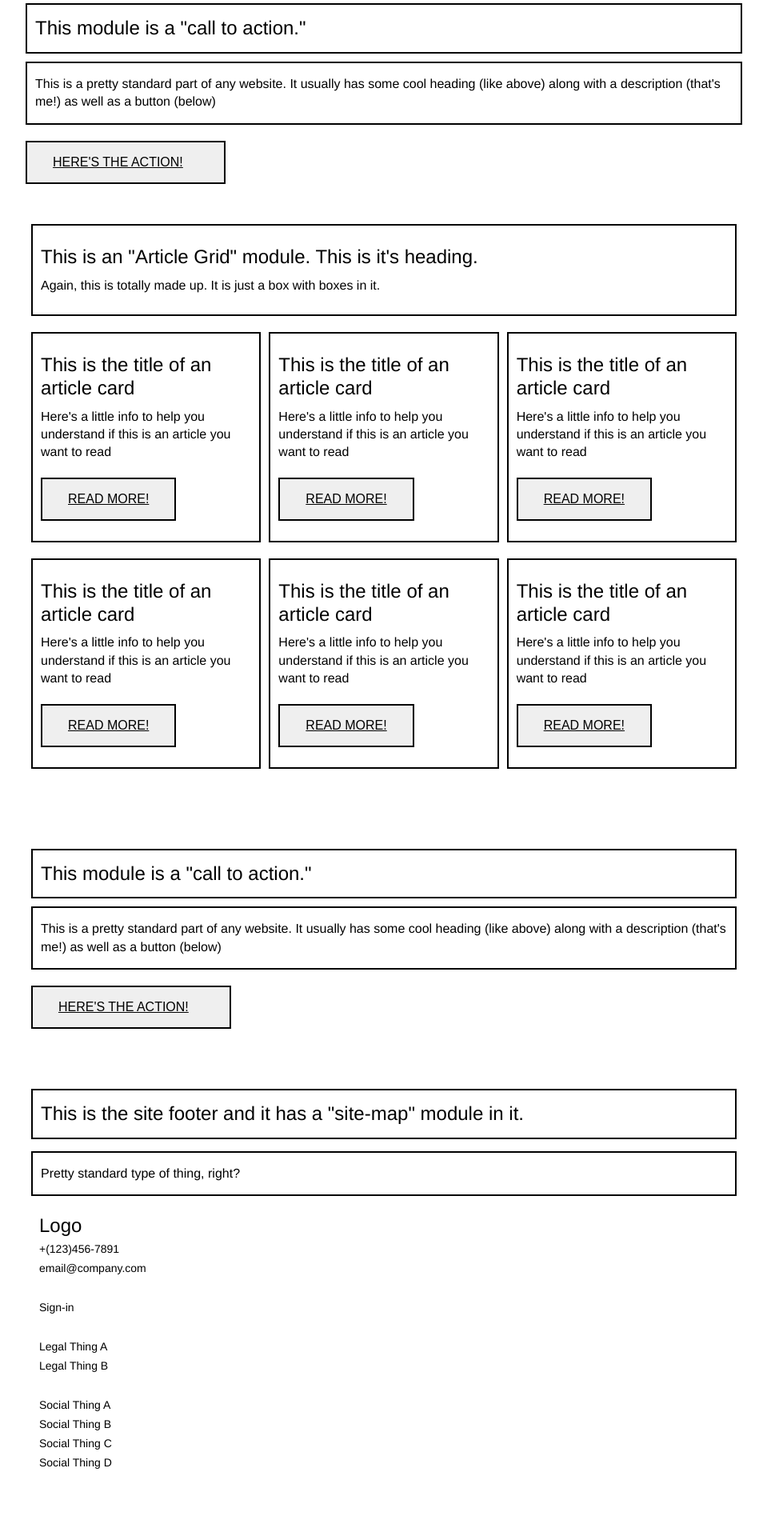
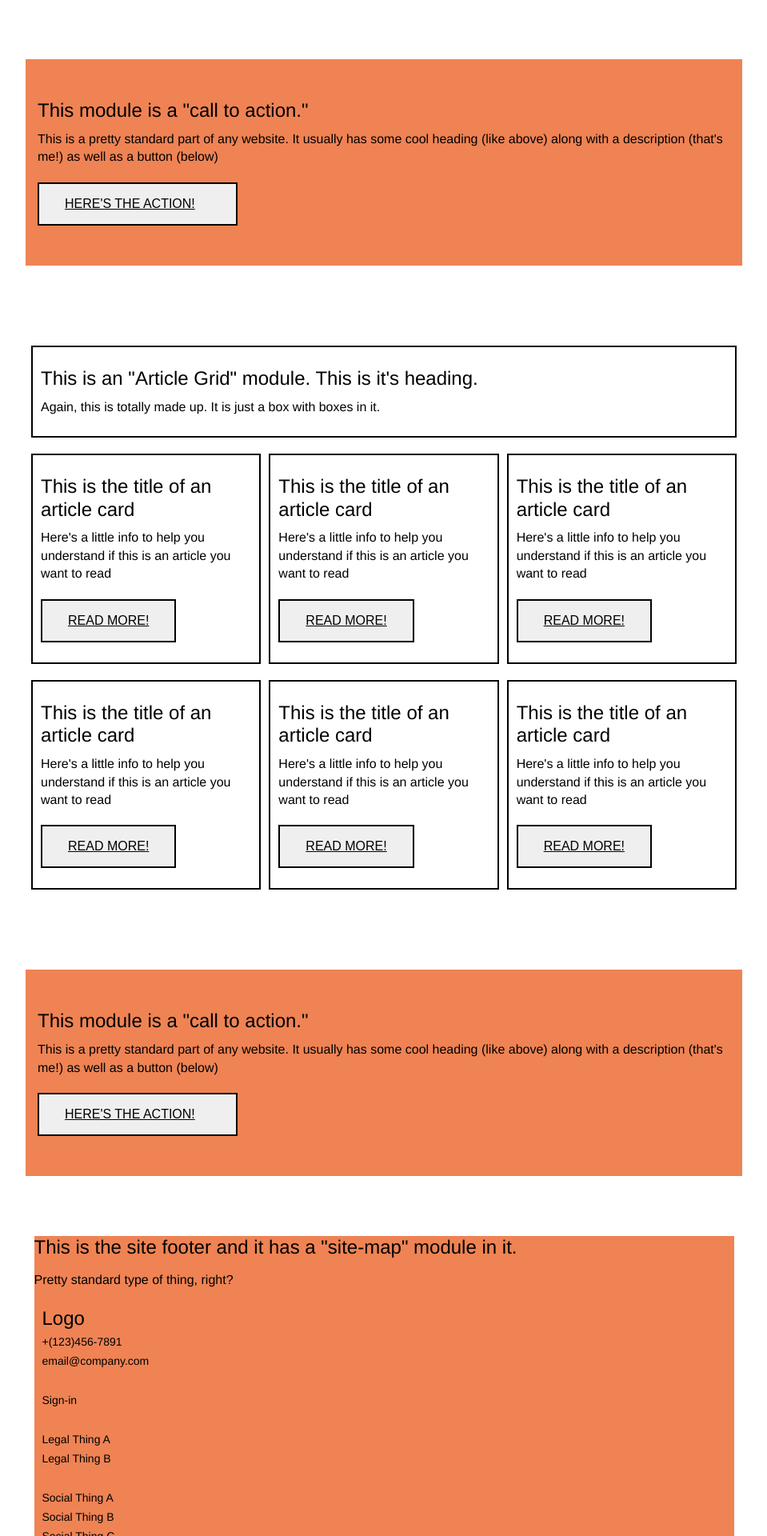
Before and after one commit to alex-vong/website-layout-template, a PHP site: page / in a window 1280 px wide. Shown: the part 540-2460 px from the top of the page at 80% size, without its empty margins (160-1119 px from the left). Before the commit the page ends 2376 px from the top, so only its background shows below. Run offline with PHP 8.4, Linux system fonts and the light colour scheme.

Commit message:
changed universal padding sizes

```diff
--- a/css/styles.css
+++ b/css/styles.css
@@ -14,6 +14,7 @@
     --border:  2px solid black;
     --padding-sm: 20px 15px;
     --padding-lg: 50px 0;
+
 
 }
 
@@ -51,20 +52,18 @@ body {
     font-family: var(--font);
 }
 
-inner-column {
-    display:  block;
-}
 
 .padding-sm {
-    padding:  25px 10px;
+    padding:  25px 15px;
 }
 
 .padding-large {
-    padding:  50px 10px;
+    padding:  50px 15px;
 }
 
 inner-column {
-    width:  min(95%, 1200px);
+    display:  block;
+    width:  100%;
     margin: auto;
 }
 
@@ -143,10 +142,21 @@ nav.site-menu-bar {
     border:  var(--border);
 }
 */
+
+.call-to-action {
+    padding: var(--padding-lg);
+}
 .cta {
     display: flex;
     flex-direction: column;
     gap:  10px;
+
+}
+
+
+
+.cta {
+       padding: 50px 15px;
 }
 
 .cta button {
@@ -154,11 +164,15 @@ nav.site-menu-bar {
     width:  min(70%, 250px);
 }
 
-.cta :is(h2, p), .footer-container :is(h3, p) {
+/*.cta :is(h2, p), .footer-container :is(h3, p) {
     border:  var(--border);
     padding:  15px 10px;
+}*/
+.cta, .footer-container {
+    background-color: var(--accent);
+    /*border:  var(--border);*/
+
 }
-
 
 
 button {
```
